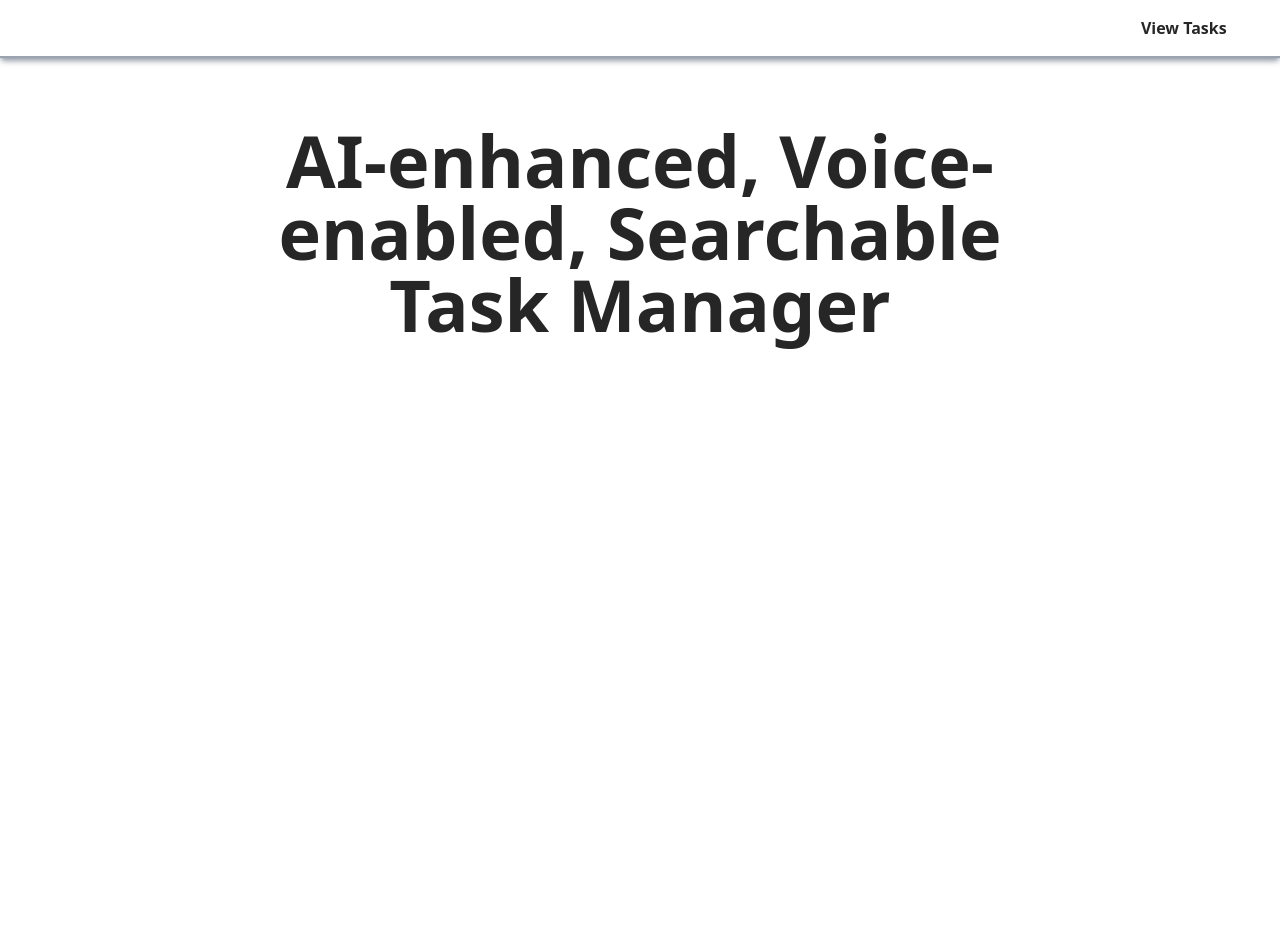
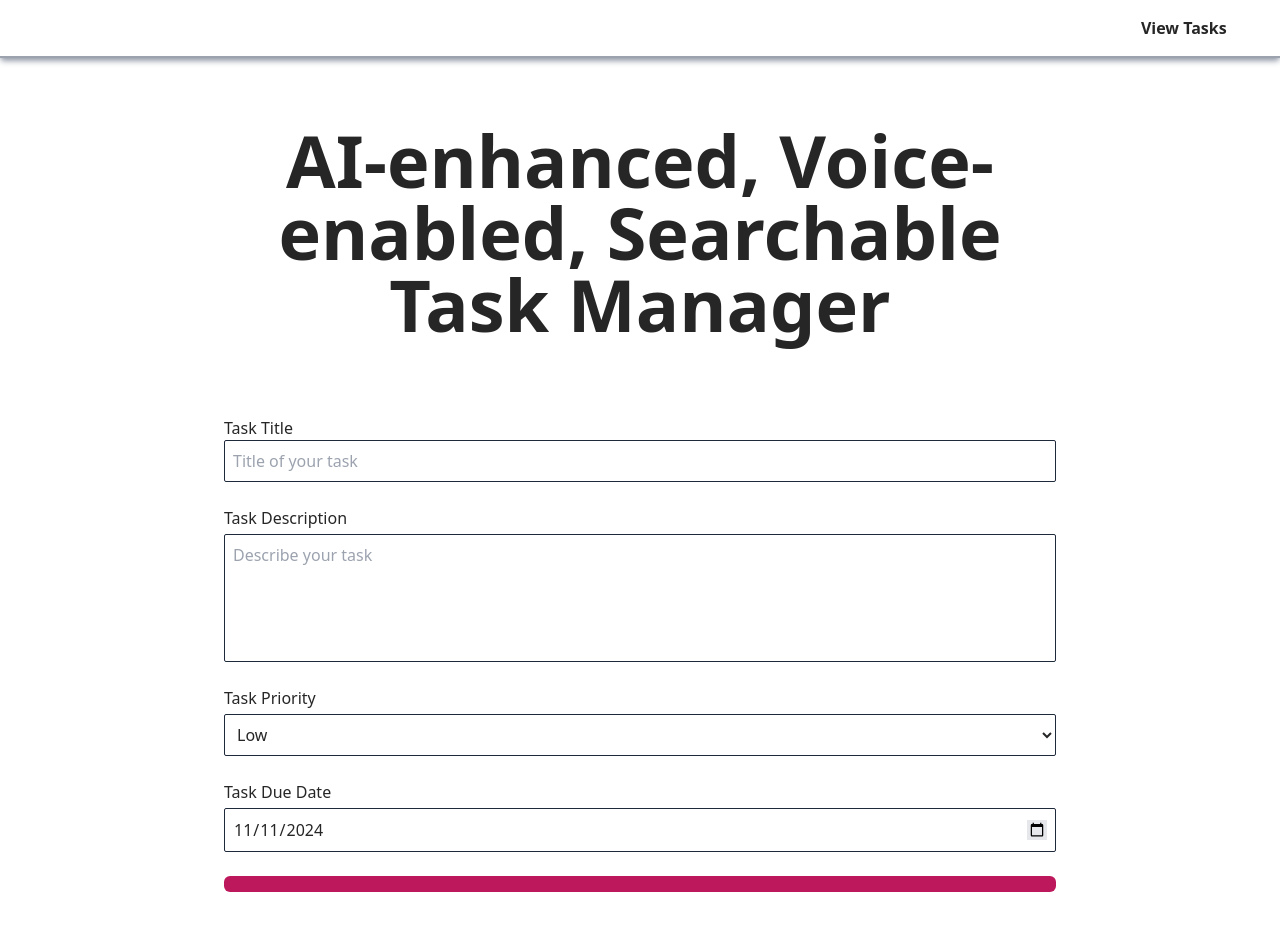
Before and after one commit to Harrisj22412/taskwrite, a React (Vite) app: page / in a window 1280 px wide. Shown: the top 930 px of the page. Before the commit the page ends 800 px from the top, so only its background shows below. Built offline with nearby package versions, Linux system fonts and the light colour scheme.

Commit message:
CreateFormComponent

```diff
--- /dev/null
+++ b/src/components/AddTask.tsx
@@ -0,0 +1,74 @@
+import { useState } from "react";
+import Select from "./Select";
+import Button from "./Button";
+
+const AddTask = () => {
+    const [titleVal, setTitleVal] = useState("");
+    const [textAreaVal, setTextAreaVal] = useState("");
+    const [dueDate, setDueDate] = useState(new Date());
+
+    const priorityArray = ["low", "medium", "high"];
+
+    const [priority, setPriority] = useState(priorityArray[0]);
+
+    return (
+        <form id="form" className="m-8">
+            <div className="flex flex-col mb-6">
+                <label htmlFor="title">Task Title</label>
+                <input
+                    type="text"
+                    id="title"
+                    placeholder="Title of your task"
+                    value={titleVal}
+                    onChange={(e) => setTitleVal(e.target.value)}
+                    className="bg-inherit border rounded-sm p-2 focus:outline-none focus:ring-1 border-input focus:ring-slate-900"
+                />
+            </div>
+            <div className="flex flex-col mb-6">
+                <label htmlFor="description" className="mb-1">
+                    Task Description
+                </label>
+                <textarea
+                    id="description"
+                    placeholder="Describe your task"
+                    maxLength={200}
+                    value={textAreaVal}
+                    onChange={(e) => setTextAreaVal(e.target.value)}
+                    className="bg-inherit border rounded-sm p-2 h-32 resize-none focus:outline-none focus:ring-1 border-input focus:ring-slate-900"
+                />
+            </div>
+            <div className="flex flex-col mb-6">
+                <label htmlFor="description" className="mb-1">
+                    Task Priority
+                </label>
+                <Select
+                    defaultSelectValue={priority}
+                    selectOptions={priorityArray}
+                    handleSelectChange={(e) => setPriority(e.target.value)}
+                />
+            </div>
+            <div className="flex flex-col mb-6">
+                <label htmlFor="description" className="mb-1">
+                    Task Due Date
+                </label>
+                <input
+                    type="date"
+                    id="date"
+                    value={dueDate!.toISOString().split("T")[0]}
+                    min={new Date().toISOString().split("T")[0]}
+                    onChange={(e) => setDueDate(new Date(e.target.value))}
+                    className="bg-inherit border rounded-sm border-input p-2 focus:outline-none focus:ring-1 focus:ring-slate-900 invalid:focus:ring-red-600"
+                />
+            </div>
+            <Button
+                type="submit"
+                content={{
+                    text: "Add Task",
+                }}
+                extraBtnClasses="bg-pink-700 justify-center text-white font-semibold px-4 py-2 outline-1 hover:bg-pink-800 focus:ring-1 focus:ring-pink-800 w-full"
+            />
+        </form>
+    );
+};
+
+export default AddTask;
--- /dev/null
+++ b/src/components/Select.tsx
@@ -0,0 +1,33 @@
+import { useState } from "react";
+
+interface SelectProps {
+    defaultSelectValue: string;
+    selectOptions: string[];
+    handleSelectChange: (e: React.ChangeEvent<HTMLSelectElement>) => void;
+}
+
+const Select = ({
+    defaultSelectValue,
+    handleSelectChange,
+    selectOptions,
+}: SelectProps) => {
+    const [selectVal, setSelectVal] = useState(defaultSelectValue);
+    return (
+        <select
+            value={selectVal}
+            onChange={(e) => {
+                setSelectVal(e.target.value);
+                handleSelectChange(e);
+            }}
+            className="bg-inherit border rounded-sm border-input p-2 focus:outline-none focus:ring-1 focus:ring-slate-900 cursor-pointer"
+        >
+            {selectOptions.map((option) => (
+                <option key={option} value={option}>
+                    {option.charAt(0).toUpperCase() + option.slice(1)}
+                </option>
+            ))}
+        </select>
+    );
+};
+
+export default Select;
--- a/src/routes/Index.tsx
+++ b/src/routes/Index.tsx
@@ -1,3 +1,5 @@
+import AddTask from "../components/AddTask";
+
 const Index = () => {
     return (
         <main className="container mx-auto">
@@ -5,6 +7,7 @@ const Index = () => {
                 <h1 className="text-4xl md:text-7xl font-bold text-center py-3 mb-16">
                     AI-enhanced, Voice-enabled, Searchable Task Manager
                 </h1>
+                <AddTask />
             </section>
         </main>
     );
```
Also changed, not shown: 1 other file (tests, documents, lock files or other folders).
